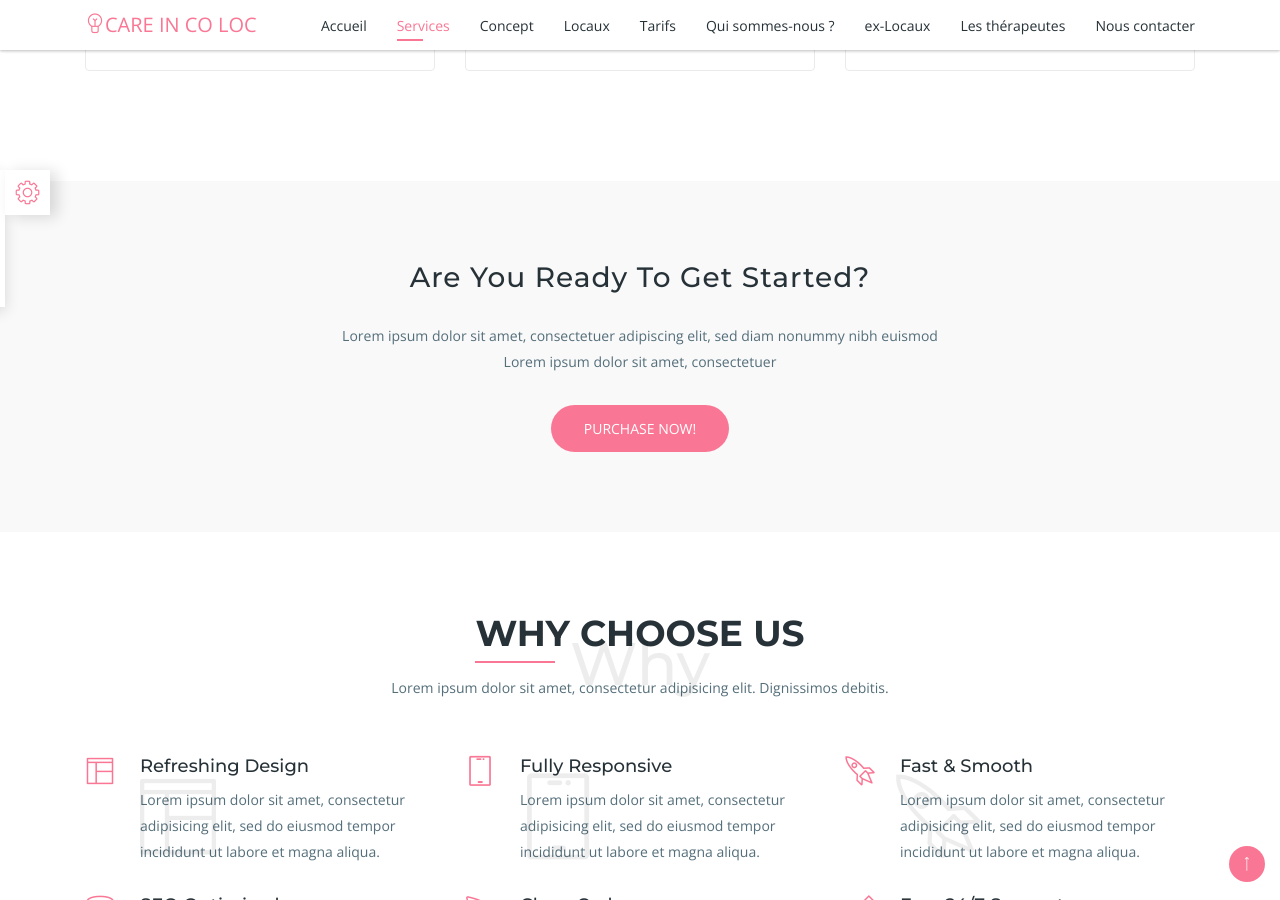
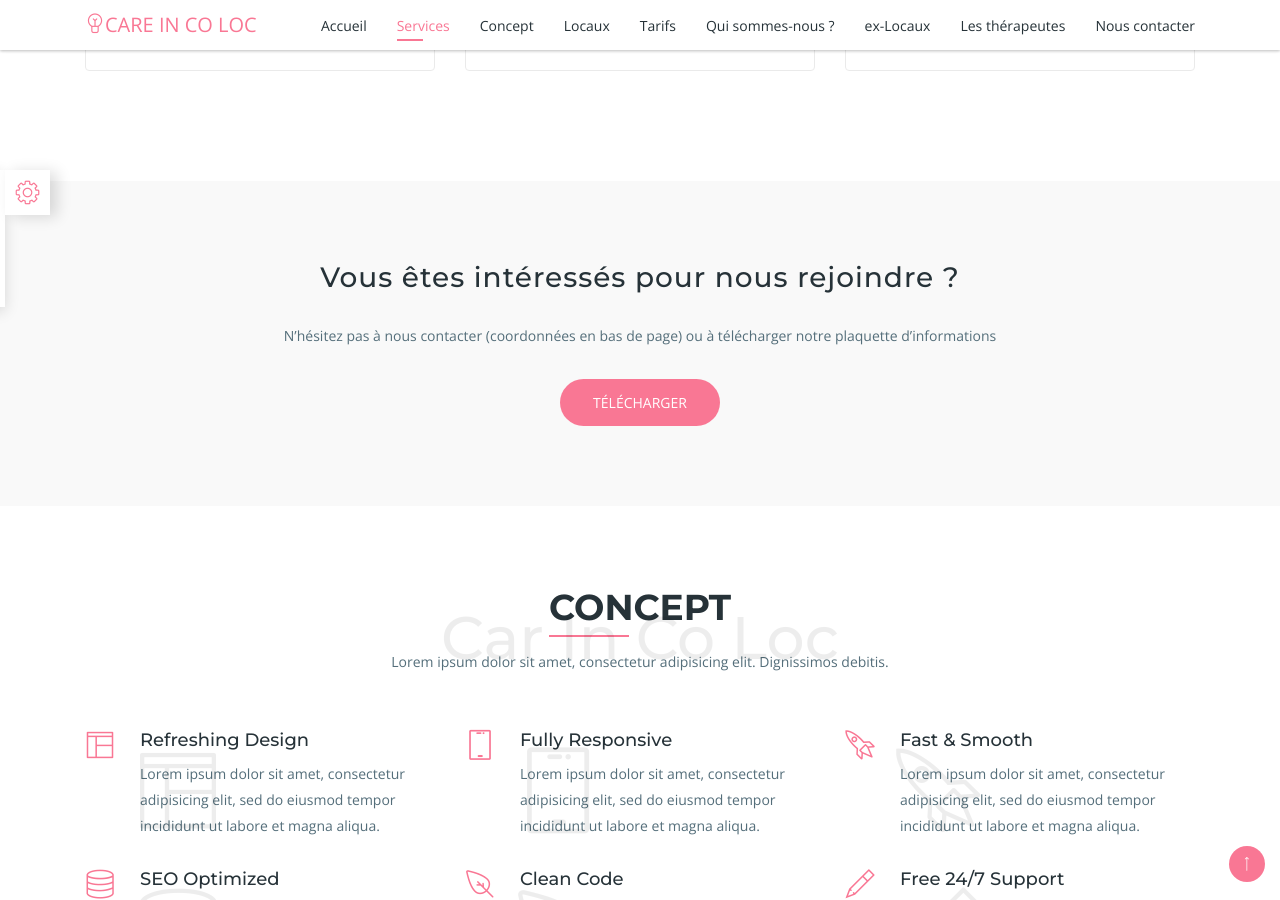
Before and after one commit to Patrockanite/Projet_Camille, a Jekyll site: the page index.html, which Jekyll copies as it is, in a window 1280 px wide and 900 px high, scrolled down 1382 px. Built offline with Jekyll 4.4.1, drawn with Linux system fonts in a browser that asks for light colours; some web fonts are replaced.

```diff
--- a/index.html
+++ b/index.html
@@ -2,6 +2,7 @@
 <html lang="fr">
   <head>
     <!-- Required meta tags -->
+    <!--Alt Z pour mettre le code sur plusieurs lignes-->
     <meta charset="utf-8">
     <meta name="viewport" content="width=device-width, initial-scale=1, shrink-to-fit=no">
     <meta name="description" content="location sur mesure de salles de soins ou de gym en cabinet de ville pour thérapeutes ou
@@ -11,7 +12,7 @@
     méditation, journée, semaine, mois,Fougères">
     <meta name="viewport" content="width=device-width, initial-scale=1, maximum-scale=1">
     <meta name="author" content="Annoot sur une base Grayrids">
-    <title>Location Cabinet Partagé</title>
+    <title>Location cabinet partagé</title>
 
     <!-- Bootstrap CSS -->
     <link rel="stylesheet" href="css/bootstrap.min.css">
@@ -201,9 +202,10 @@
         <div class="row justify-content-center">
           <div class="col-10">
             <div class="cta-trial text-center">
-              <h3>Are You Ready To Get Started?</h3>
-              <p>Lorem ipsum dolor sit amet, consectetuer adipiscing elit, sed diam nonummy nibh euismod<br> Lorem ipsum dolor sit amet, consectetuer</p>
-              <a href="#" class="btn btn-common btn-effect">Purchase Now!</a>
+              <h3>Vous êtes intéressés pour nous rejoindre ?</h3>
+              <p>N’hésitez pas à nous contacter (coordonnées en bas de page) ou à télécharger notre plaquette
+                d’informations</p>
+              <a href="#" class="btn btn-common btn-effect">Télécharger</a>
             </div>
           </div>
         </div>
@@ -215,8 +217,8 @@
     <section id="features" class="section">
       <div class="container">
         <div class="section-header">
-          <h2 class="section-title">Why Choose Us</h2>
-          <span>Why</span>
+          <h2 class="section-title">Concept</h2>
+          <span>Car In Co Loc</span>
           <p class="section-subtitle">Lorem ipsum dolor sit amet, consectetur adipisicing elit. Dignissimos debitis.</p>
         </div>
         <div class="row">
```
